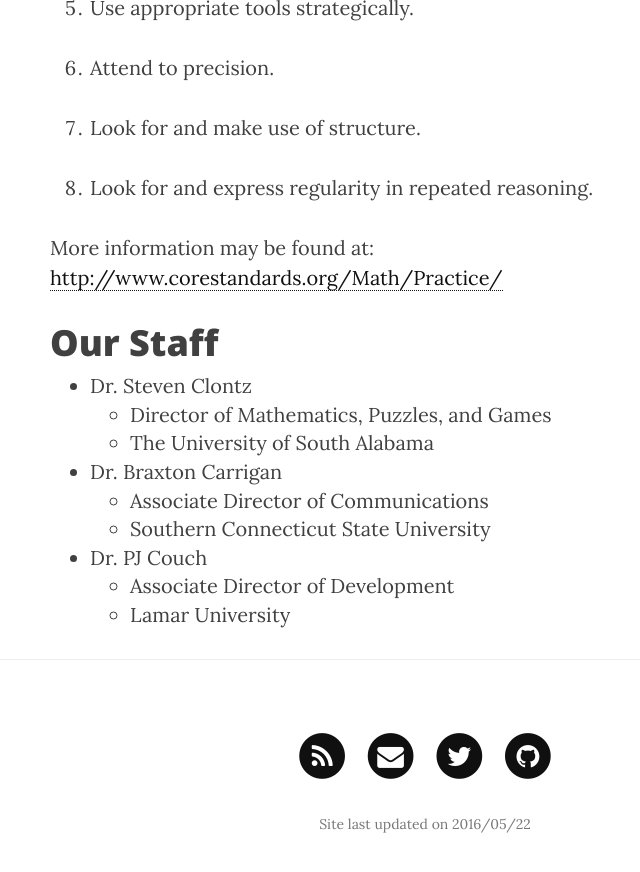
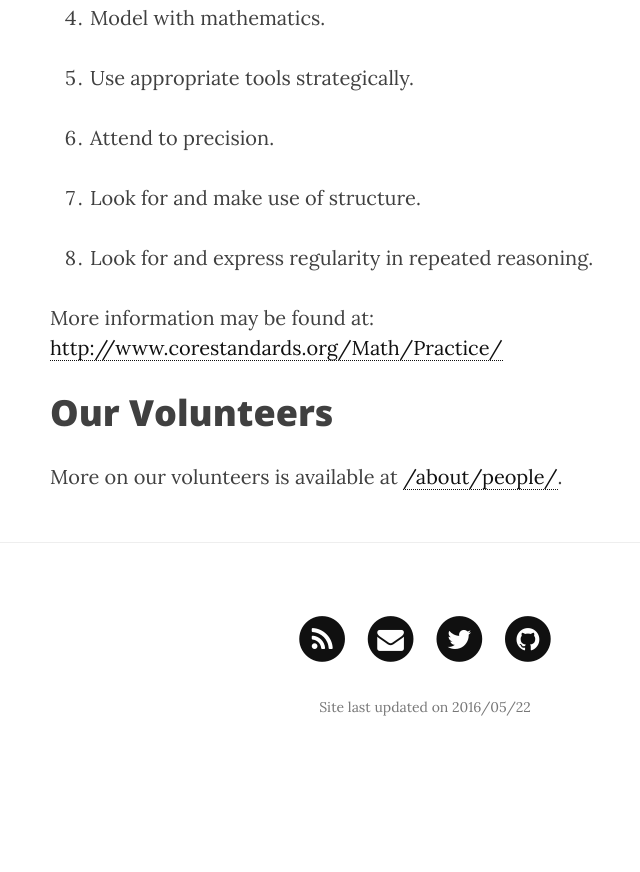
Before and after one commit to MaPPmath/mappmath.github.io, a Jekyll site: the page built from pages/0_about.md, in a window 1280 px wide and 900 px high, scrolled down 1866 px. Shown: the top 872 px of the window, without its empty margins (215-855 px from the left). Built offline with Jekyll 4.4.1, drawn with Linux system fonts in a browser that asks for light colours; nearby versions of some CDN libraries; after the commit the page ends 2649 px from its top, so only the background shows below that.

```diff
--- a/pages/0_about.md
+++ b/pages/0_about.md
@@ -6,6 +6,11 @@ header-img: "img/home-bg.jpg"
 permalink: /about/
 show-navbar: true
 ---
+
+<p class="text-center">
+  <a href="/about/people">People</a> |
+  <a href="/events/">Events</a>
+</p>
 
 # Teaching students through mathematical puzzles
 
@@ -60,14 +65,7 @@ Successful players in MaPP events will...
 More information may be found at:
 <http://www.corestandards.org/Math/Practice/>
 
-# Our Staff
+# Our Volunteers
 
-* Dr. Steven Clontz
-    * Director of Mathematics, Puzzles, and Games
-    * The University of South Alabama
-* Dr. Braxton Carrigan
-    * Associate Director of Communications
-    * Southern Connecticut State University
-* Dr. PJ Couch
-    * Associate Director of Development
-    * Lamar University
+More on our volunteers is available at
+[/about/people/](/about/people/).
```
Also changed, not shown: pages/1_events.md (added, +16 -0 lines), pages/people.md (added, +56 -0 lines).
